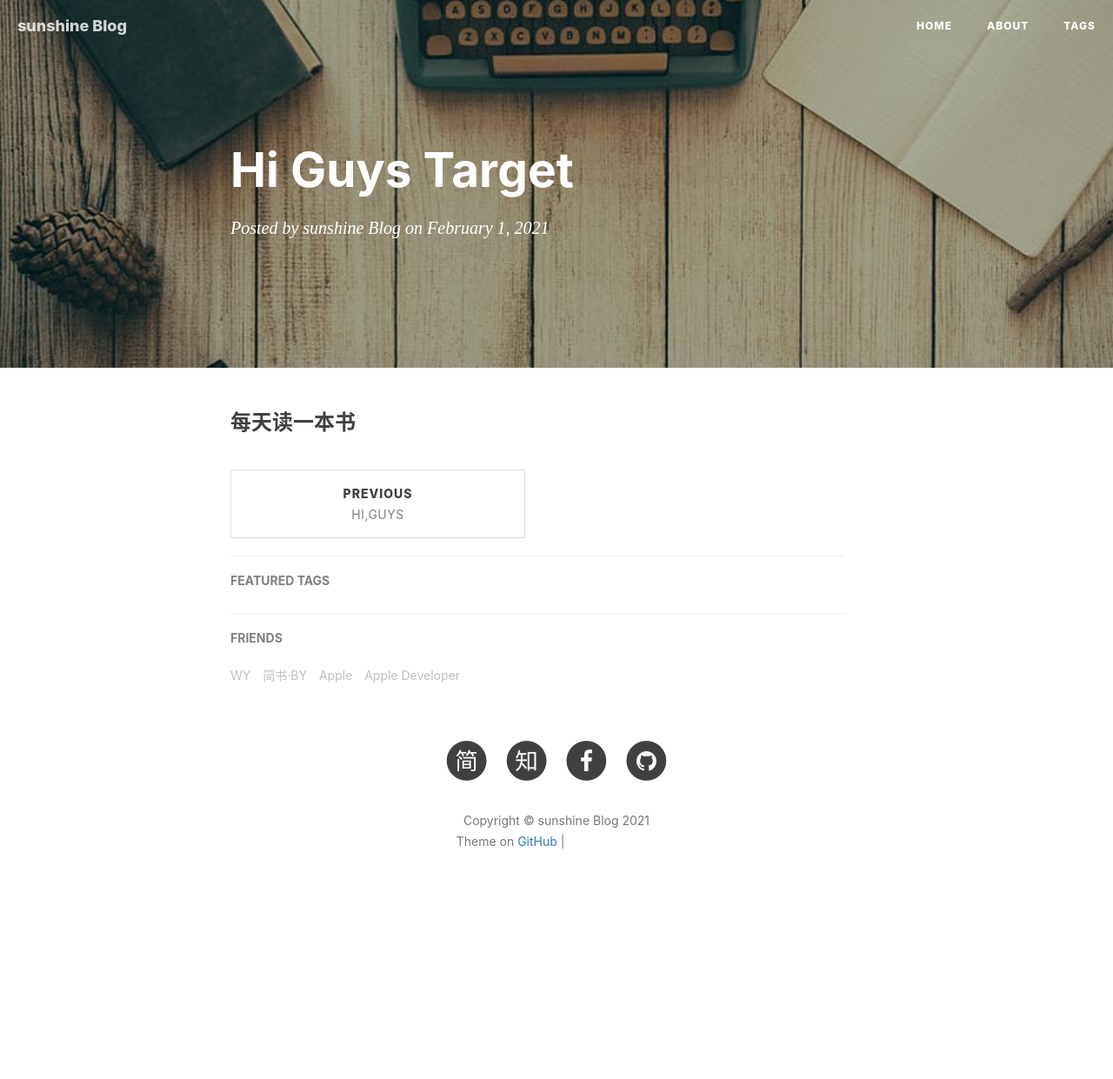
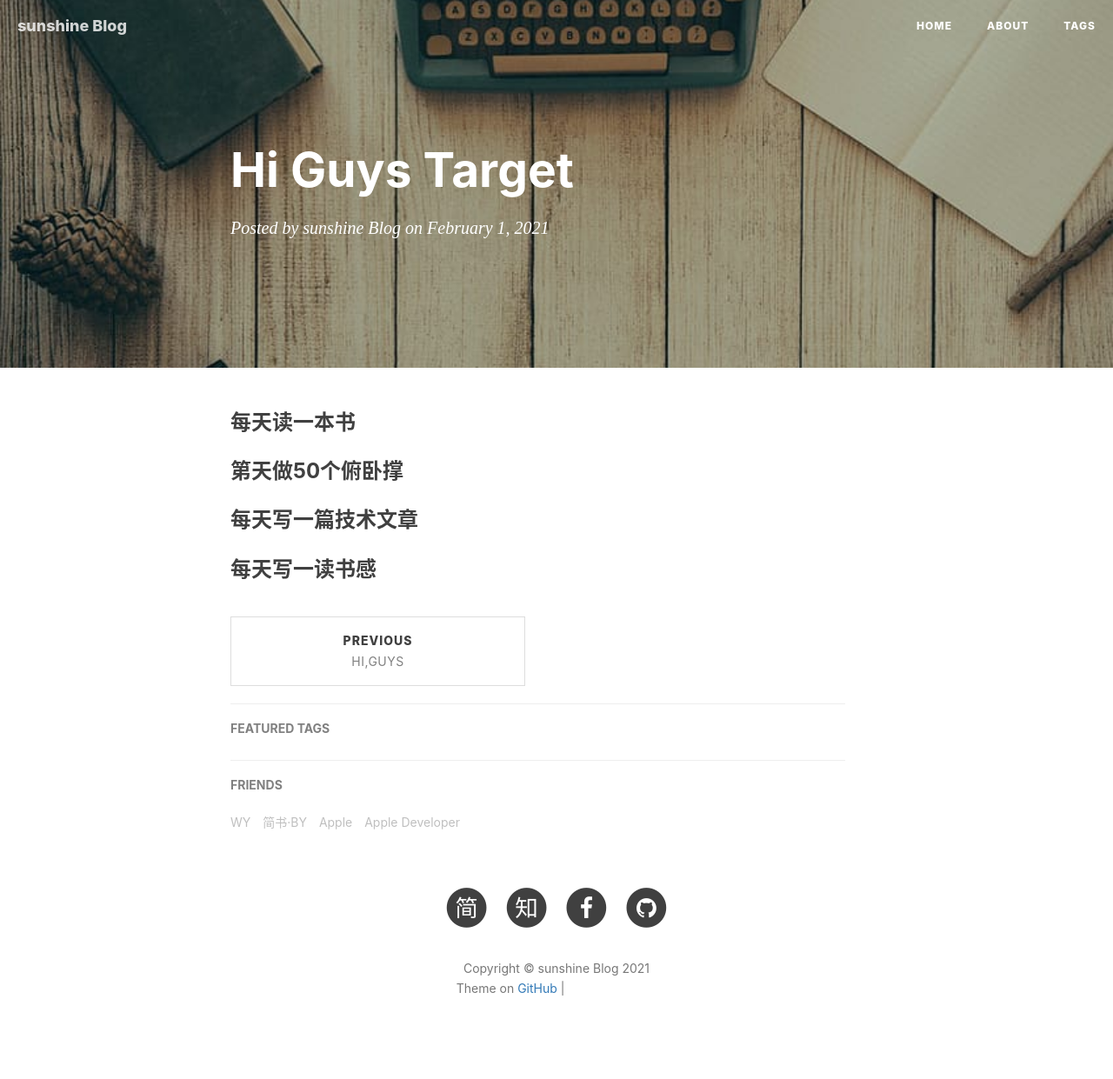
Before and after one commit to feature2018/feature2018.github.io, a Jekyll site: the page built from _posts/2021-02-01-Hi-Guys-target.md, in a window 1280 px wide. Shown: the whole page at 87% size. Built offline with Jekyll 4.4.1, drawn with Linux system fonts in a browser that asks for light colours; nearby versions of some CDN libraries; our own code applies the rules of GitHub Pages for plain Markdown files; comment, search, counter and statistics services are not loaded; before the commit the page ends 1072 px from its top, so only the background shows below that; grey boxes are pictures that could not be loaded.

Commit message:
Update 2021-02-01-Hi-Guys-target.md
增加目标

```diff
--- a/_posts/2021-02-01-Hi-Guys-target.md
+++ b/_posts/2021-02-01-Hi-Guys-target.md
@@ -1 +1,4 @@
 ### 每天读一本书
+### 第天做50个俯卧撑
+### 每天写一篇技术文章
+### 每天写一读书感
```
